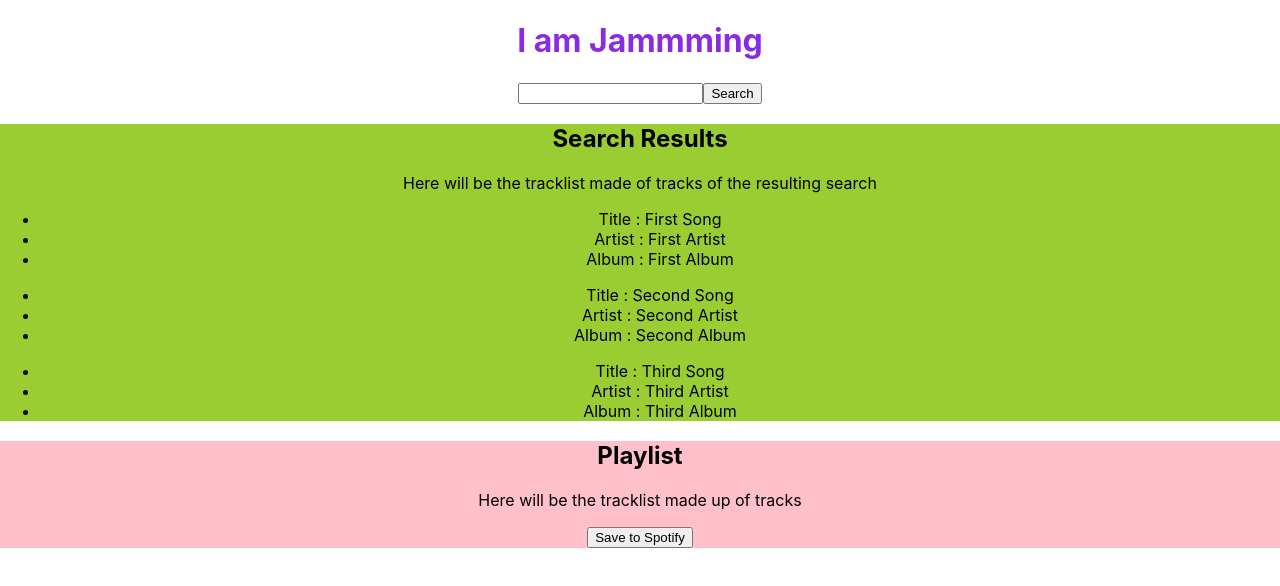
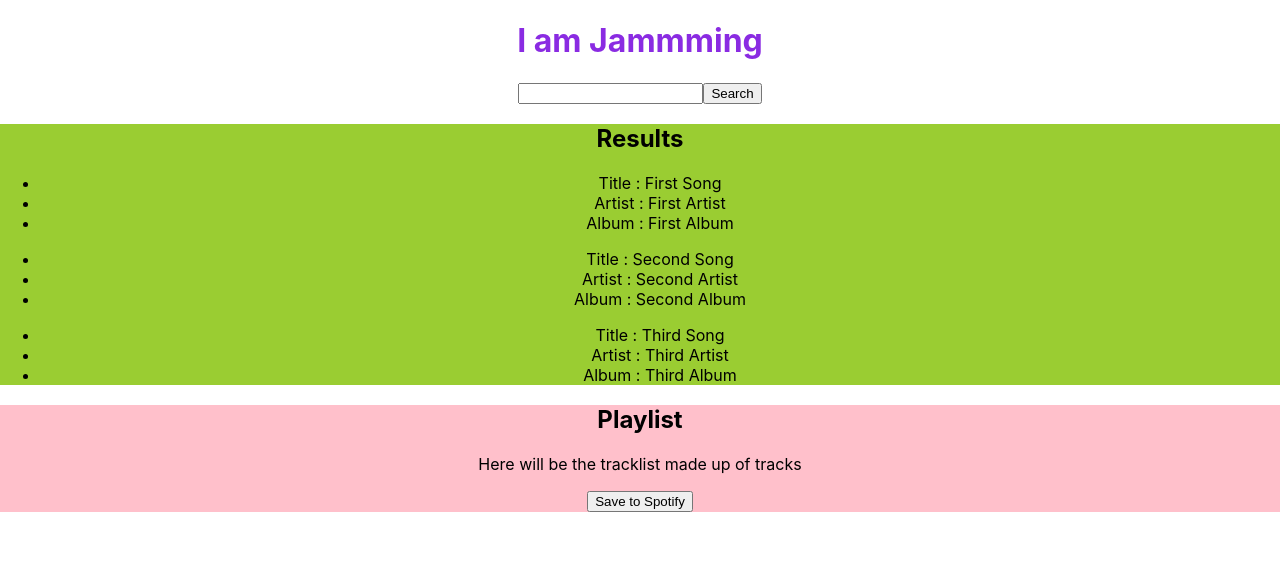
Before and after one commit to WhiteUnicorn95/jammming, a React (Create React App) app: page / in a window 1280 px wide. Shown: the top 586 px of the page. Built offline with nearby package versions, Linux system fonts and the light colour scheme.

Commit message:
pass song data to each track in SearchResults

```diff
--- a/src/components/SearchResults.js
+++ b/src/components/SearchResults.js
@@ -1,17 +1,13 @@
 import React from 'react';
 import styles from './SearchResults.module.css';
+import Track from './Track';
 
 function SearchResults({songs}) {
     return <div className = {styles.maindiv}>
-        <h2>Search Results</h2>
-        <p>Here will be the tracklist made of tracks of the resulting search</p>
+        <h2>Results</h2>
         {songs.map(
             song => (
-                <ul>
-                    <li>Title : {song.title}</li>
-                    <li>Artist : {song.artist}</li>
-                    <li>Album : {song.album}</li>
-                </ul>
+                <Track song={song} />
             )
         )}
     </div>;
--- a/src/components/Track.js
+++ b/src/components/Track.js
@@ -1,7 +1,14 @@
 import React from 'react';
 import styles from './Track.module.css';
 
-function Track() {
+function Track({song}) {
+    return <>
+        <ul>
+            <li>Title : {song.title}</li>
+            <li>Artist : {song.artist}</li>
+            <li>Album : {song.album}</li>
+        </ul>
+    </>
 
 };
 
```
